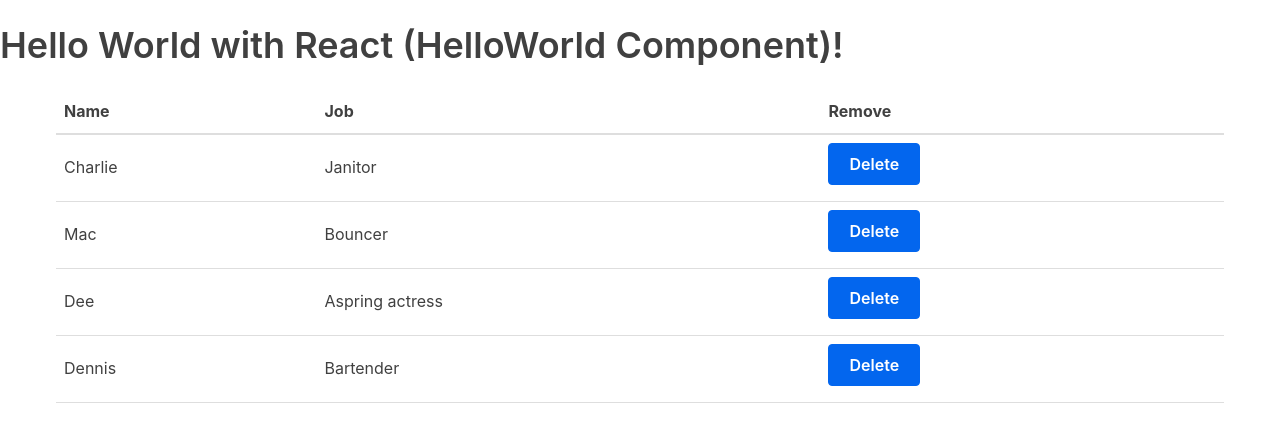
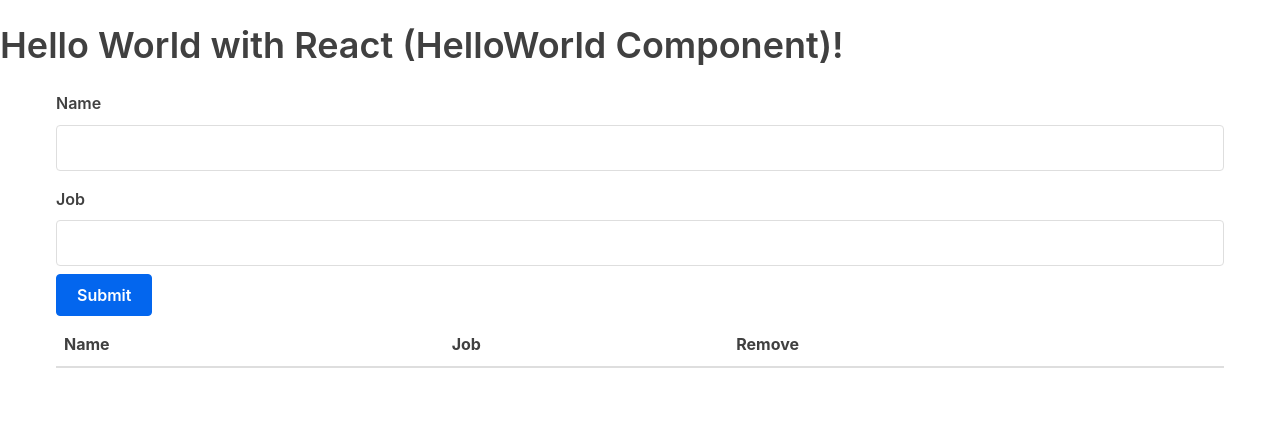
Before and after one commit to hulkhogan82/react-walkthrough, a React (Create React App) app: page / in a window 1280 px wide. Shown: the top 442 px of the page. Built offline with nearby package versions, Linux system fonts and the light colour scheme.

Commit message:
Form and state, to add new character

```diff
--- a/src/App.js
+++ b/src/App.js
@@ -1,46 +1,35 @@
 import React, { Component } from 'react'
 import Table from './components/Table'
 import HelloWorld from './components/HelloWorld'
+import Form from './components/Form'
 
 class App extends Component {
   state = {
     characters: [
-      {
-        name: 'Charlie',
-        job: 'Janitor',
-      },
-      {
-        name: 'Mac',
-        job: 'Bouncer',
-      },
-      {
-        name: 'Dee',
-        job: 'Aspring actress',
-      },
-      {
-        name: 'Dennis',
-        job: 'Bartender',
-      },
     ],
   }
   removeCharacter = (index) => {
-    const {characters} = this.state;
-     //filtering
-     const filteredCharacters = characters.filter((character, i) => {
-        return i !== index;
-     });
-     //setting state back for characters
-     this.setState({characters: filteredCharacters});
+    const { characters } = this.state;
+    //filtering
+    const filteredCharacters = characters.filter((character, i) => {
+      return i !== index;
+    });
+    //setting state back for characters
+    this.setState({ characters: filteredCharacters });
+  }
+  handleSubmit = (character) => {
+    this.setState({ characters: [...this.state.characters, character] })
   }
   render() {
-    const {characters} = this.state;
+    const { characters } = this.state;
     return (
       <div>
         <header></header>
         <main>
           <HelloWorld></HelloWorld>
           <div className="container">
-            <Table characterData={characters} removeCharacter={this.removeCharacter}/>
+            <Form handleSubmit={this.handleSubmit}></Form>
+            <Table characterData={characters} removeCharacter={this.removeCharacter} />
           </div>
         </main>
         <footer></footer>
--- /dev/null
+++ b/src/components/Form.js
@@ -0,0 +1,36 @@
+import React, { Component } from 'react';
+
+class Form extends Component {
+    initialState = {
+        name: '',
+        job: '',
+    }
+    state = this.initialState
+
+    handleChange = (event) => {
+        const { name, value } = event.target
+
+        this.setState({
+            [name]: value,
+        })
+    }
+    submitForm = () => {
+        this.props.handleSubmit(this.state)
+        this.setState(this.initialState)
+      }
+    render() {
+        const { name, job } = this.state;
+
+        return (
+            <form>
+                <label htmlFor='name'>Name</label>
+                <input type='text' name='name' id='name' value={name} onChange={this.handleChange}></input>
+                <label htmlFor='job'>Job</label>
+                <input type='text' name='job' id='job' value={job} onChange={this.handleChange}></input>
+                <input type="button" value="Submit" onClick={this.submitForm} />
+            </form>
+        );
+    }
+}
+
+export default Form;
```
